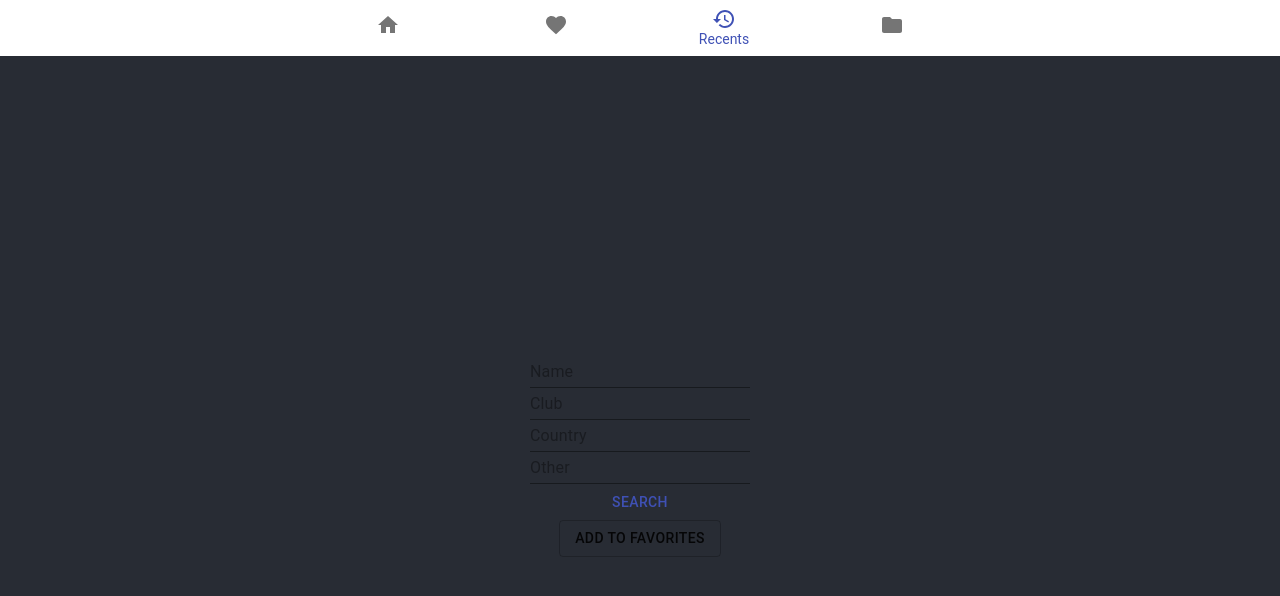
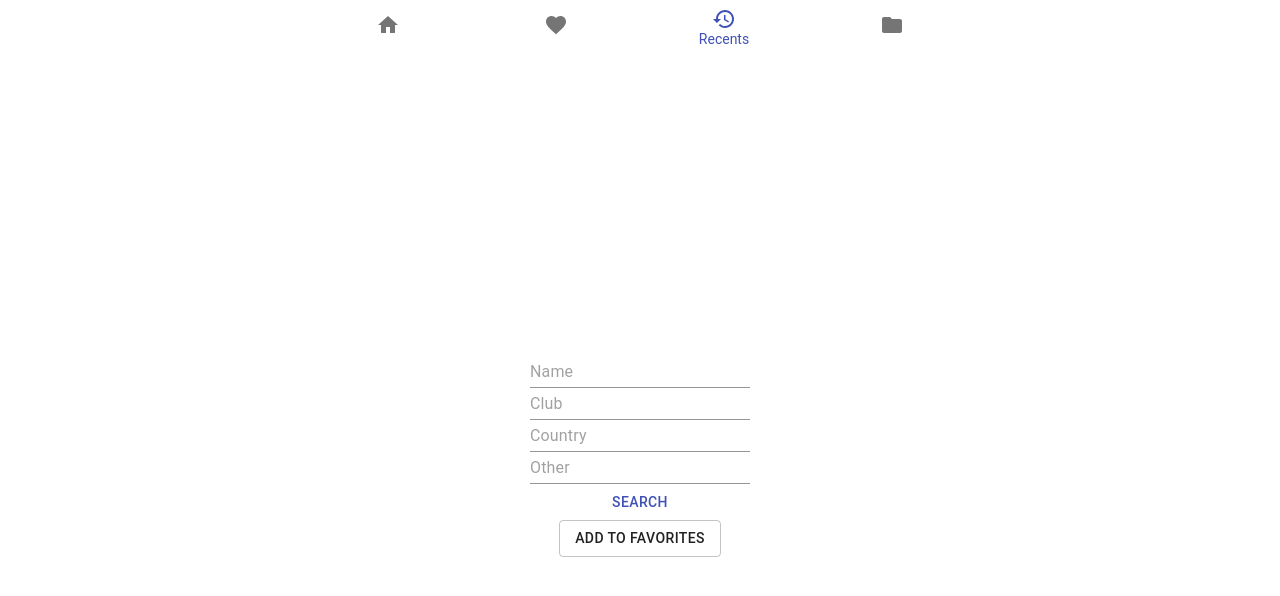
Before and after one commit to heddatellef/Webutviklling, a React (Create React App) app in the folder my-search-app/: page / in a window 1280 px wide. Shown: the top 596 px of the page. Built offline with nearby package versions, Linux system fonts and the light colour scheme.

Commit message:
changed background color to white

```diff
--- a/my-search-app/src/App.css
+++ b/my-search-app/src/App.css
@@ -13,11 +13,11 @@
   }
 }
 .navbar {
-  background-color: #282c34;
+  background-color: white;
 }
 
 .App-header {
-  background-color: #282c34;
+  background-color: white;
   min-height: 100vh;
   display: flex;
   flex-direction: column;
```
